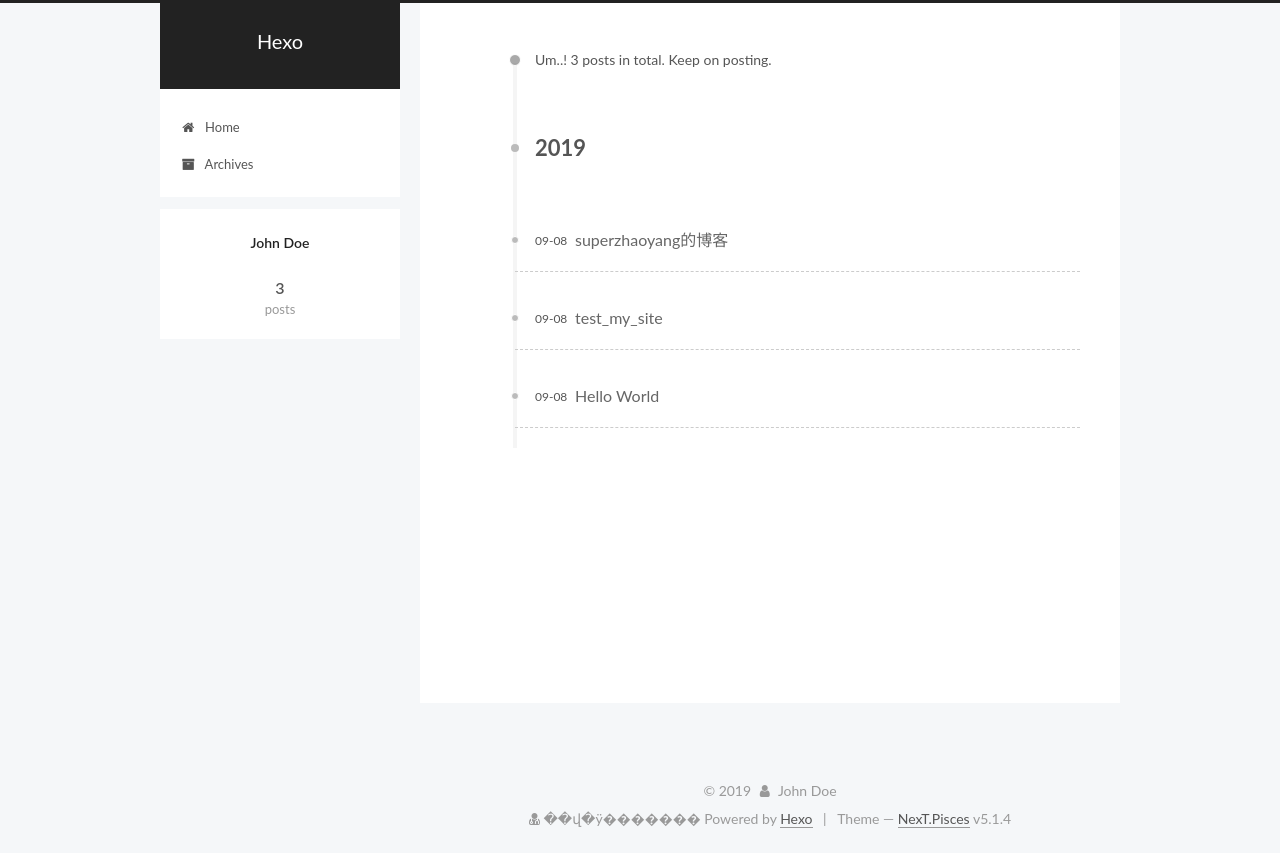
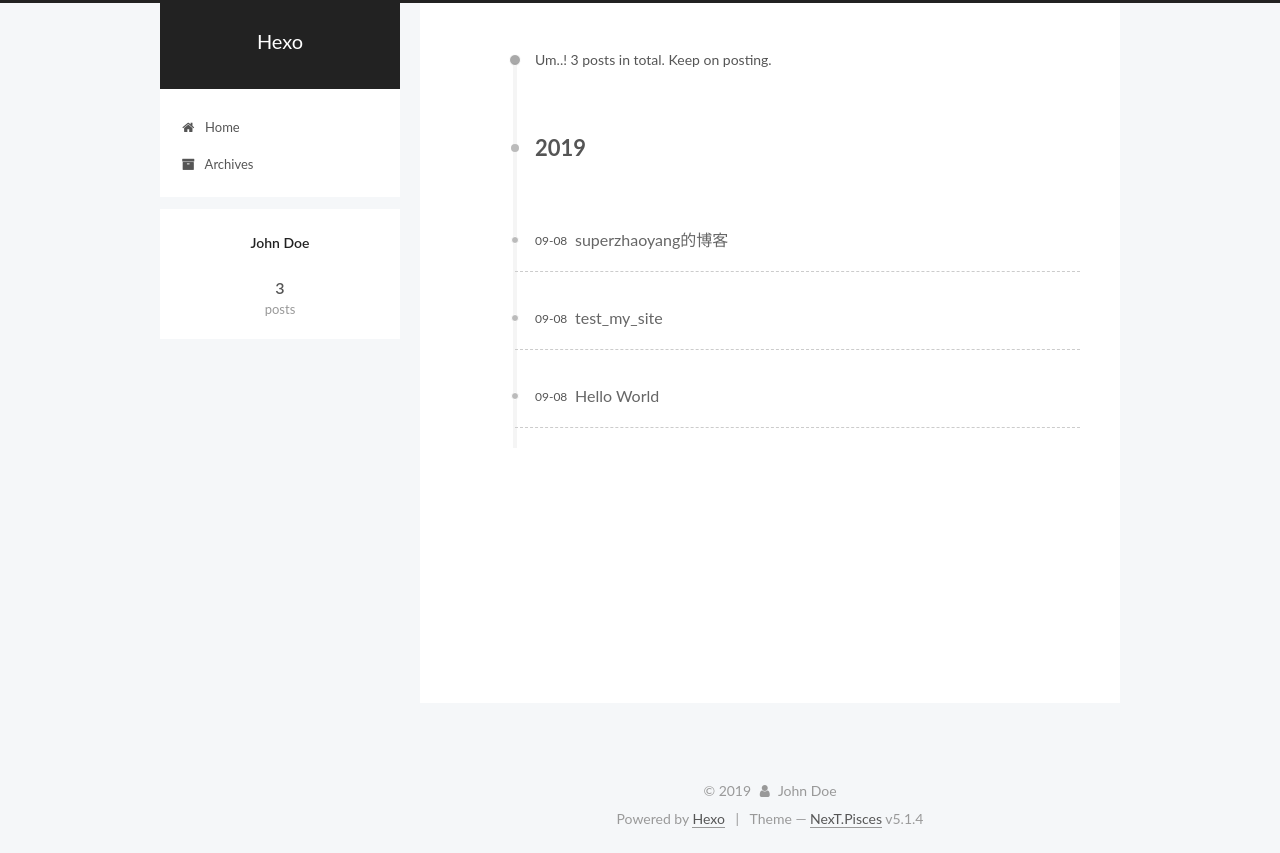
Before and after one commit to superzhaoyang/superzhaoyang.github.io, a plain HTML site: page archives/index.html in a window 1280 px wide. Drawn offline with nearby package versions, Linux system fonts and the light colour scheme; some packages are replaced by stand-ins of ours; a script that the page names is missing.

Commit message:
Site updated: 2019-09-08 17:36:23

```diff
--- a/archives/index.html
+++ b/archives/index.html
@@ -434,8 +434,7 @@
 
     <footer id="footer" class="footer">
       <div class="footer-inner">
-        <script async src="https://busuanzi.ibruce.info/busuanzi/2.3/busuanzi.pure.mini.js"></script>
-<div class="copyright">&copy; <span itemprop="copyrightYear">2019</span>
+        <div class="copyright">&copy; <span itemprop="copyrightYear">2019</span>
   <span class="with-love">
     <i class="fa fa-user"></i>
   </span>
@@ -443,11 +442,7 @@
 
 
 </div>
-<div class="powered-by">
-<i class="fa fa-user-md"></i><span id="busuanzi_container_site_pv">
-  ��վ�ÿ�����<span id="busuanzi_value_site_pv"></span>��
-</span>
-</div>
+
 
   <div class="powered-by">Powered by <a class="theme-link" target="_blank" href="https://hexo.io">Hexo</a></div>
 
```
Also changed, not shown: 2019/09/08/hello-world/index.html (+2 -7 lines), 2019/09/08/superzhaoyang的博客/index.html (+2 -7 lines), 2019/09/08/test-my-site/index.html (+2 -7 lines), archives/2019/09/index.html (+2 -7 lines), archives/2019/index.html (+2 -7 lines), index.html (+2 -7 lines).
